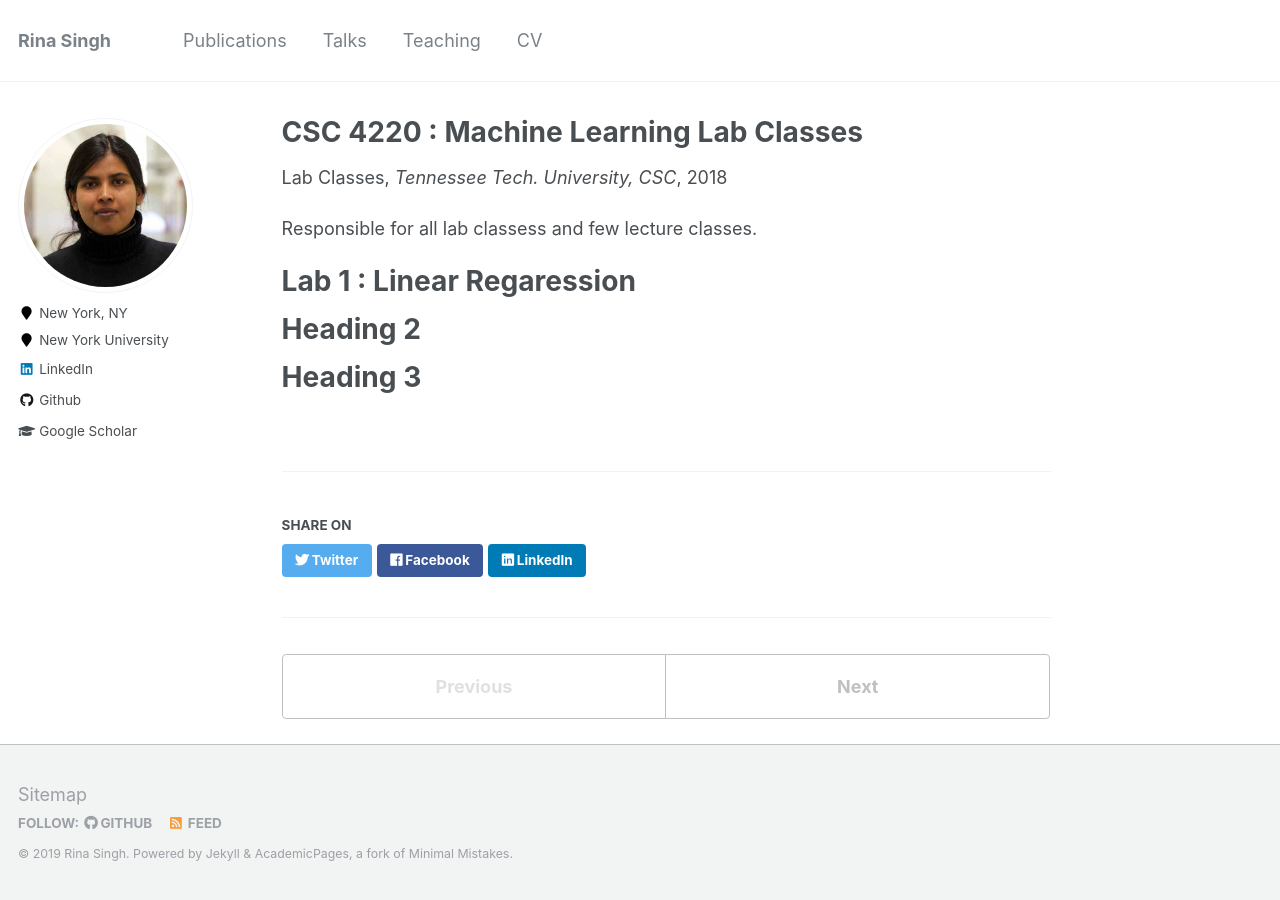
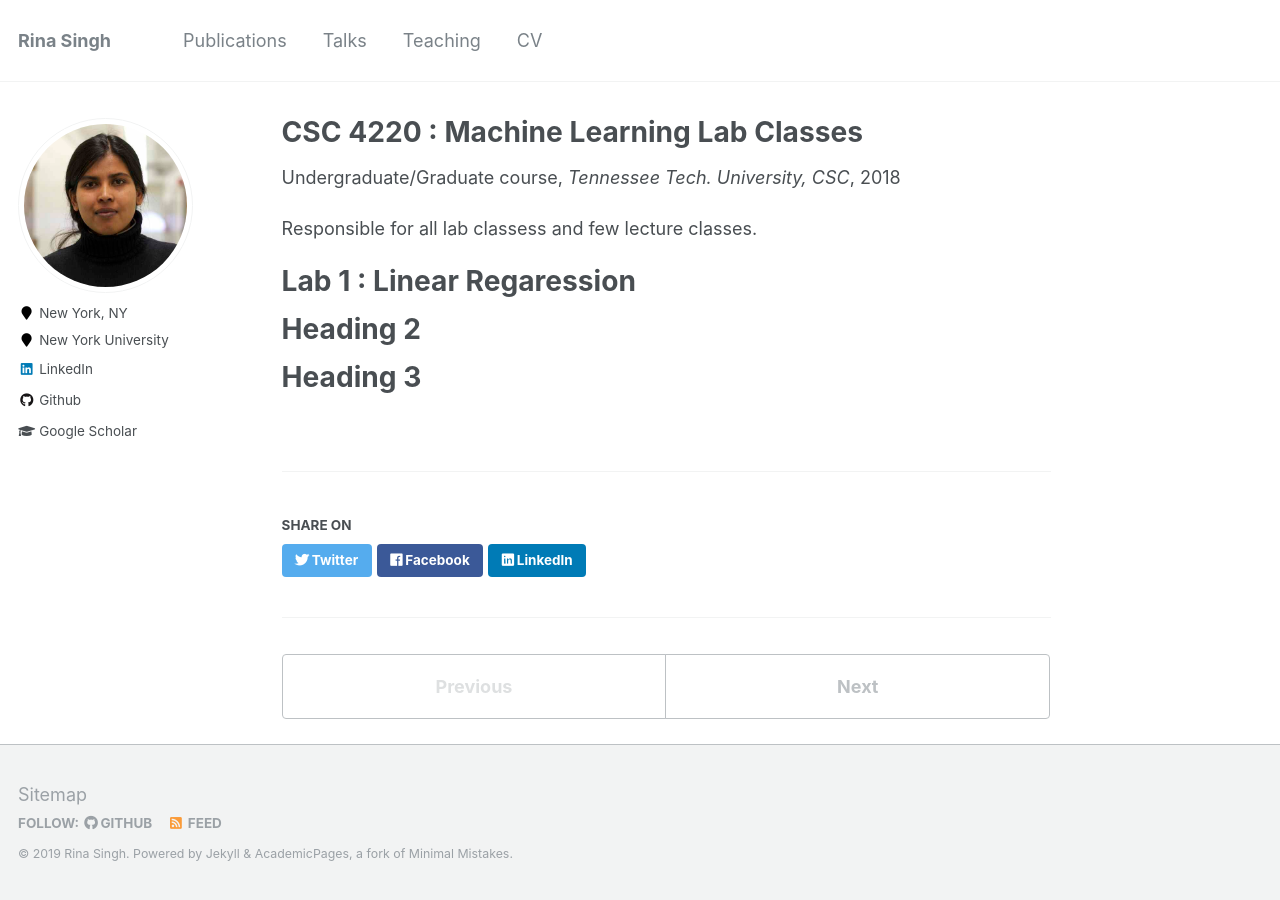
Before and after one commit to rsingh43/rsingh43.github.io, a Jekyll site: the page built from _teaching/2015-Fall-ML-Lab.md, in a window 1280 px wide. Built offline with Jekyll 4.4.1, drawn with Linux system fonts in a browser that asks for light colours.

Commit message:
Update 2015-Fall-ML-Lab.md

```diff
--- a/_teaching/2015-Fall-ML-Lab.md
+++ b/_teaching/2015-Fall-ML-Lab.md
@@ -1,7 +1,7 @@
 ---
 title: "CSC 4220 : Machine Learning Lab Classes"
 collection: teaching
-type: "Lab Classes"
+type: "Undergraduate/Graduate course"
 permalink: /teaching/2018-Fall-4220-ML-Lab
 venue: "Tennessee Tech. University, CSC"
 date: 2018-09-01
```
